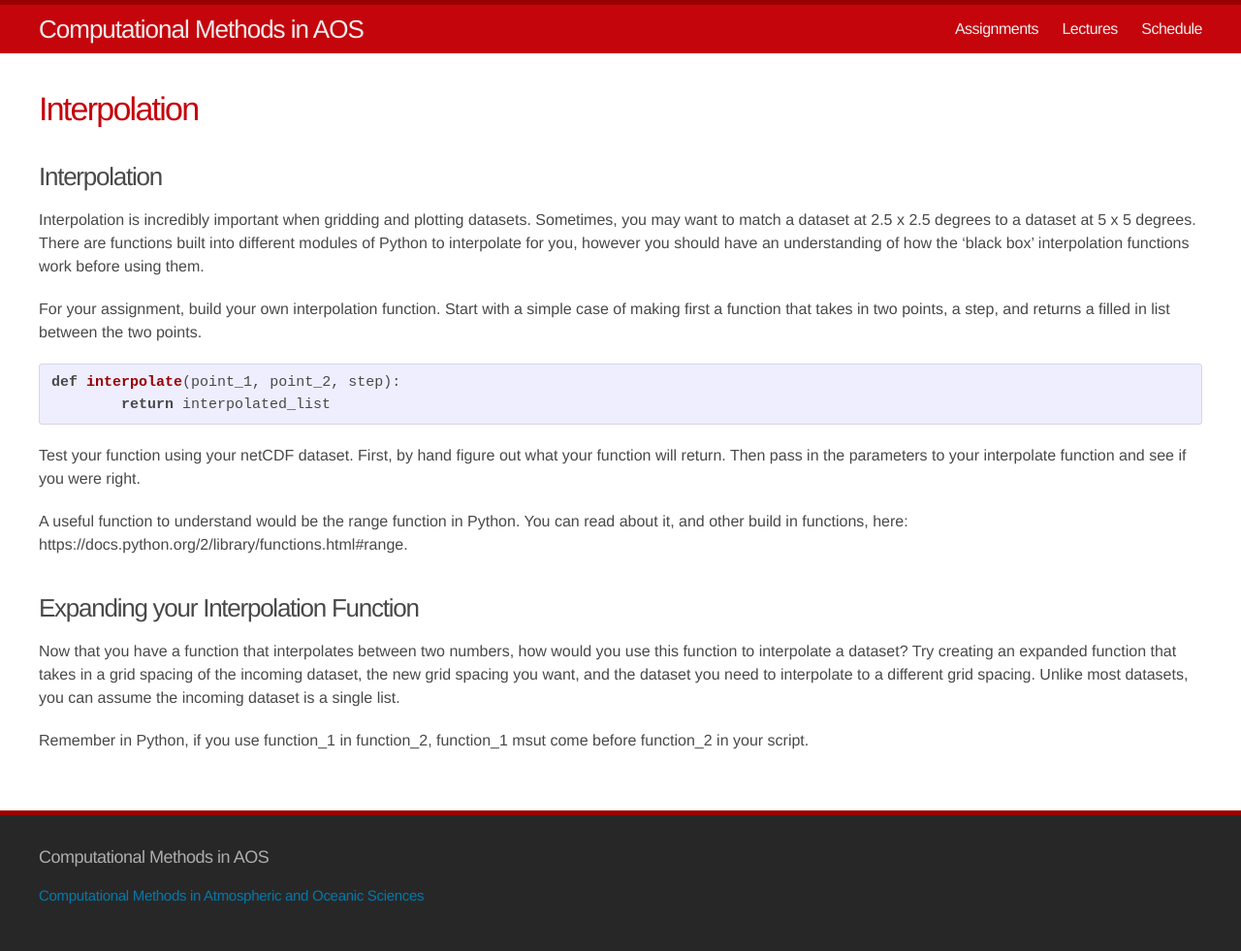
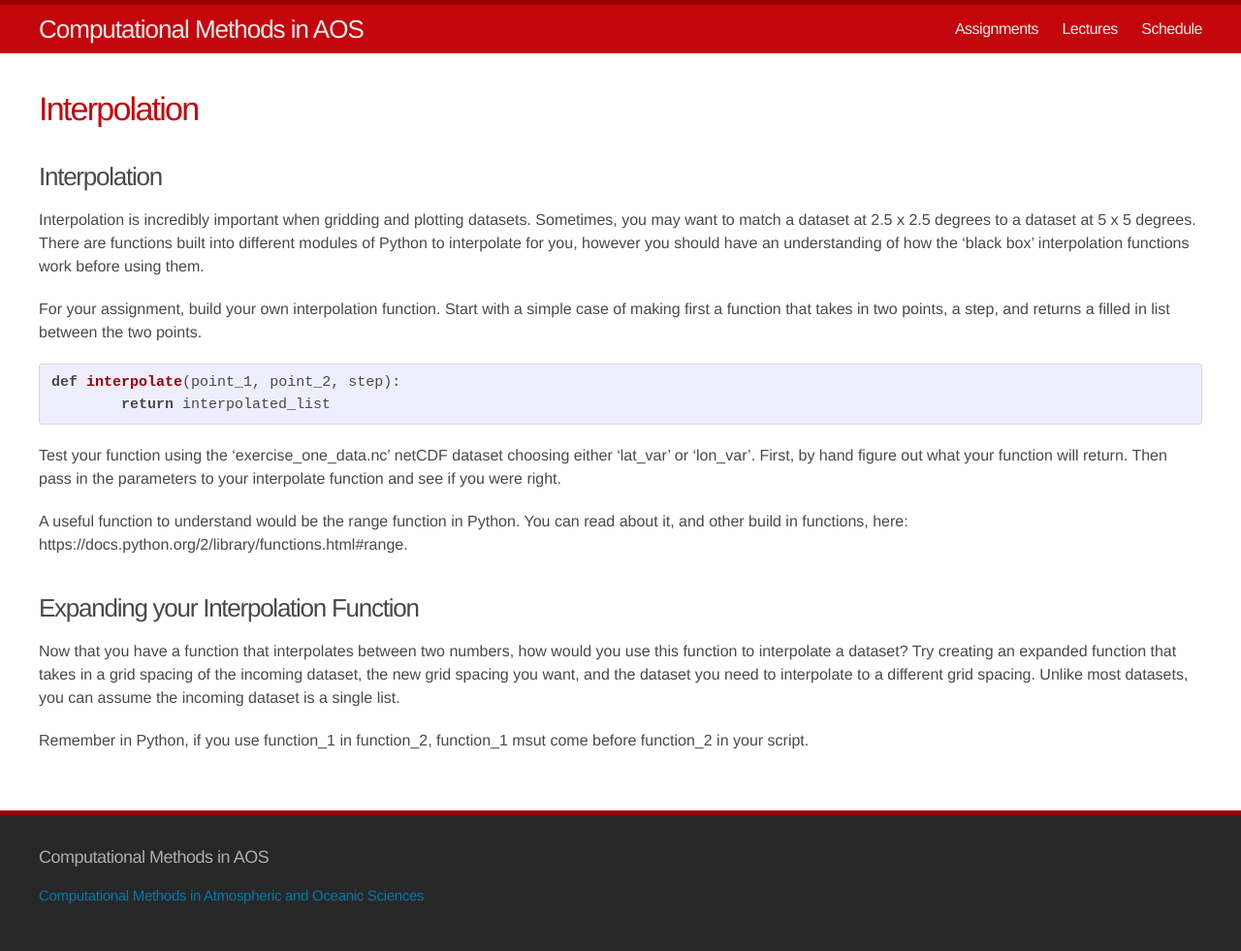
Before and after one commit to AOS573-2017/aos573-2017.github.io, a Jekyll site: the page built from _assignments/11-0-python.md, in a window 1280 px wide. Shown: the whole page at 97% size. Built offline with Jekyll 4.4.1, drawn with Linux system fonts in a browser that asks for light colours.

Commit message:
updated dataset to use

```diff
--- a/_assignments/11-0-python.md
+++ b/_assignments/11-0-python.md
@@ -16,7 +16,7 @@ def interpolate(point_1, point_2, step):
 	return interpolated_list
 ~~~
 
-Test your function using your netCDF dataset.  First, by hand figure out what your function will return.  Then pass in the parameters to your interpolate function and see if you were right.
+Test your function using the 'exercise_one_data.nc' netCDF dataset choosing either 'lat_var' or 'lon_var'.  First, by hand figure out what your function will return.  Then pass in the parameters to your interpolate function and see if you were right.
 
 A useful function to understand would be the range function in Python.  You can read about it, and other build in functions, here: https://docs.python.org/2/library/functions.html#range.
 
```
